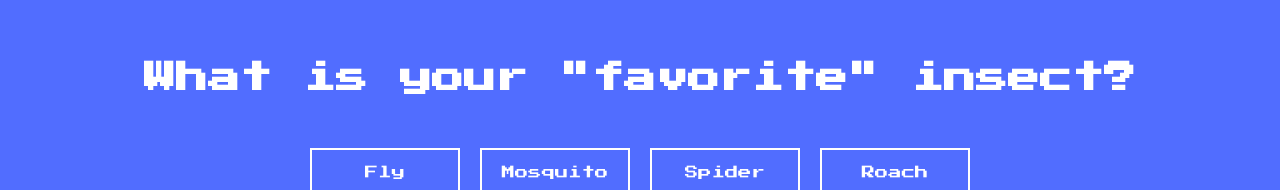
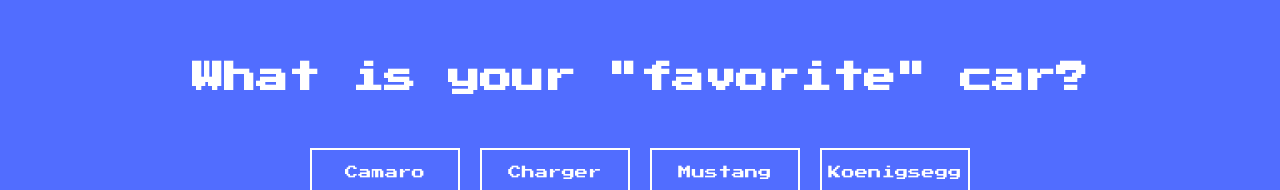
Before and after one commit to idiazj06/clase-repaso1, a plain HTML site: page index.html in a window 1280 px wide. Shown: the part 1021-1211 px from the top of the page. Drawn offline with Linux system fonts and the light colour scheme; files that its build step writes are made by us from their sources.

Commit message:
ChHANGE Tematica - Imagenes

```diff
--- a/index.html
+++ b/index.html
@@ -14,41 +14,41 @@
         </div>
 
         <div class="screen">
-            <h1>What is your "favorite" insect?</h1>
+            <h1>What is your "favorite" car?</h1>
             <ul class="insects-list">
                 <li>
                     <button class="choose-insect-btn">
-                        <p>Fly</p>
+                        <p>Camaro</p>
                         <img
-                            src="http://pngimg.com/uploads/fly/fly_PNG3946.png"
-                            alt="fly"
+                            src="http://pngimg.com/uploads/camaro/camaro_PNG33.png"
+                            alt="camaro"
                         />
                     </button>
                 </li>
                 <li>
                     <button class="choose-insect-btn">
-                        <p>Mosquito</p>
+                        <p>Charger</p>
                         <img
-                            src="http://pngimg.com/uploads/mosquito/mosquito_PNG18175.png"
-                            alt="mosquito"
+                            src="http://pngimg.com/uploads/dodge/dodge_PNG117.png"
+                            alt="Charger"
                         />
                     </button>
                 </li>
                 <li>
                     <button class="choose-insect-btn">
-                        <p>Spider</p>
+                        <p>Mustang</p>
                         <img
-                            src="http://pngimg.com/uploads/spider/spider_PNG12.png"
-                            alt="spider"
+                            src="http://pngimg.com/uploads/mustang/mustang_PNG66.png"
+                            alt="Mustang"
                         />
                     </button>
                 </li>
                 <li>
                     <button class="choose-insect-btn">
-                        <p>Roach</p>
+                        <p>Koenigsegg</p>
                         <img
-                            src="http://pngimg.com/uploads/roach/roach_PNG12163.png"
-                            alt="roach"
+                            src="http://pngimg.com/uploads/koenigsegg/koenigsegg_PNG24.png"
+                            alt="Koenigsegg"
                         />
                     </button>
                 </li>
```
